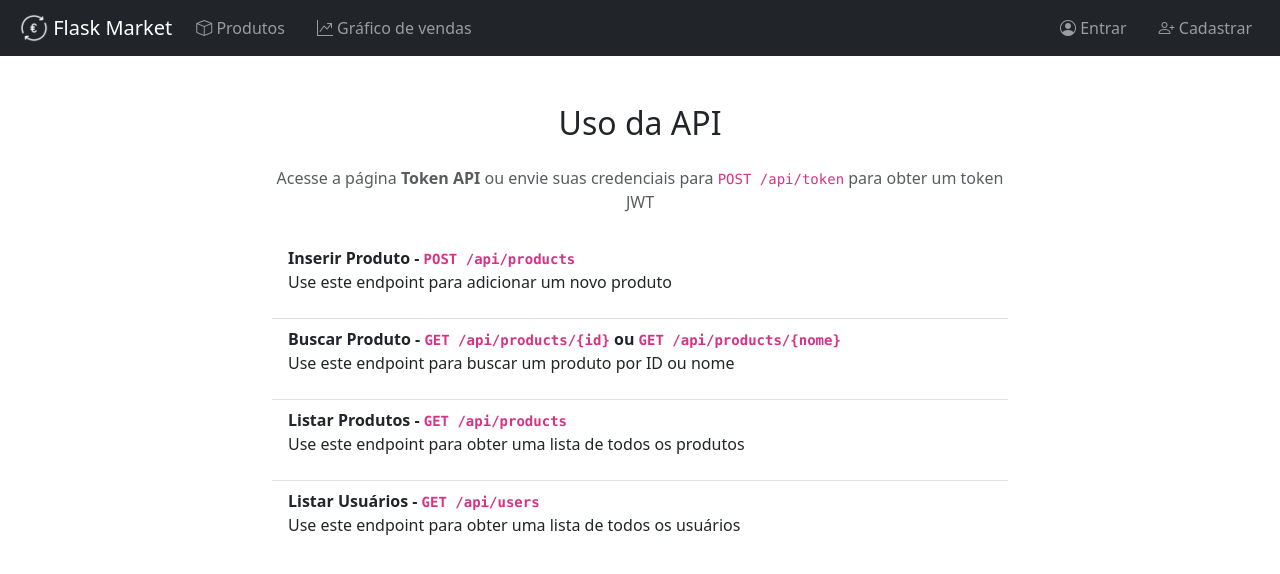
After one commit to Gustavo-Gadelha/flask-atividade1, a Flask app: template app/templates/api/docs.html in a window 1280 px wide. The commit adds this page. Shown: the top 574 px of the page. Run offline with Flask 3, Linux system fonts and the light colour scheme; the template is opened without the code that fills it, so the values that code supplies are empty.

Commit message:
Criação de guia simples de uso da API e renomeação dos endpoints da API

```diff
--- /dev/null
+++ b/app/templates/api/docs.html
@@ -0,0 +1,34 @@
+{% extends "base.html" %}
+
+{% block title %}Token API{% endblock %}
+
+{% block body %}
+<div class="row justify-content-center">
+  <div class="col-md-8">
+    <h2 class="text-center mb-4">Uso da API</h2>
+    <p class="text-center text-muted mb-4">
+      Acesse a página <strong>Token API</strong> ou
+      envie suas credenciais para <code>POST /api/token</code> para obter um token JWT
+    </p>
+
+    <ul class="list-group list-group-flush">
+      <li class="list-group-item">
+        <div class="fw-bold">Inserir Produto - <code>POST /api/products</code></div>
+        <p>Use este endpoint para adicionar um novo produto</p>
+      </li>
+      <li class="list-group-item">
+        <div class="fw-bold">Buscar Produto - <code>GET /api/products/{id}</code> ou <code>GET /api/products/{nome}</code></div>
+        <p>Use este endpoint para buscar um produto por ID ou nome</p>
+      </li>
+      <li class="list-group-item">
+        <div class="fw-bold">Listar Produtos - <code>GET /api/products</code></div>
+        <p>Use este endpoint para obter uma lista de todos os produtos</p>
+      </li>
+      <li class="list-group-item">
+        <div class="fw-bold">Listar Usuários - <code>GET /api/users</code></div>
+        <p>Use este endpoint para obter uma lista de todos os usuários</p>
+      </li>
+    </ul>
+  </div>
+</div>
+{% endblock %}
--- a/app/templates/components/navbar.html
+++ b/app/templates/components/navbar.html
@@ -21,6 +21,9 @@
         {% if current_user.is_authenticated %}
         <a class="nav-link mx-2" href="{{ url_for('api.dashboard') }}">
           <i class="bi bi-key"></i> Token API
+        </a>
+        <a class="nav-link mx-2" href="{{ url_for('api.docs') }}">
+          <i class="bi bi-book"></i> Uso da API
         </a>
         {% endif %}
       </div>
```
Also changed, not shown: app/routes/api_routes.py (+10 -4 lines), app/templates/api/dashboard.html (+5 -4 lines), app/templates/base.html (line endings or trailing spaces), app/templates/product/list.html (line endings or trailing spaces), app/templates/user/login.html (line endings or trailing spaces), app/templates/user/register.html (line endings or trailing spaces).
